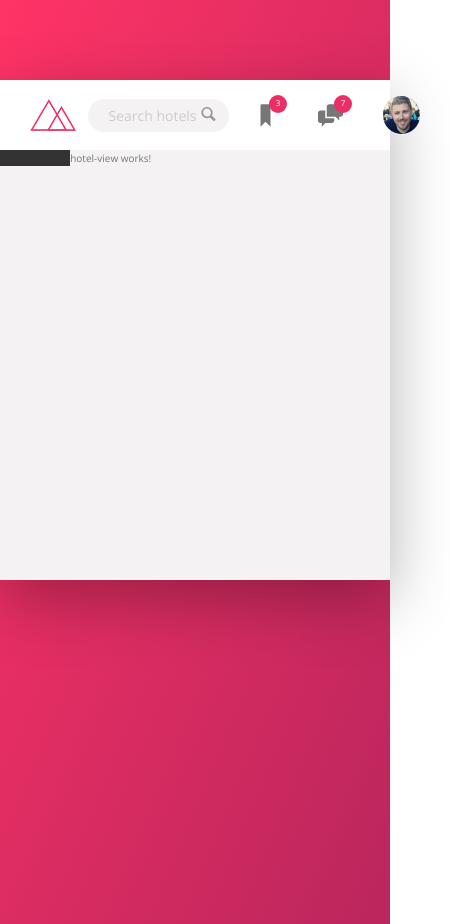
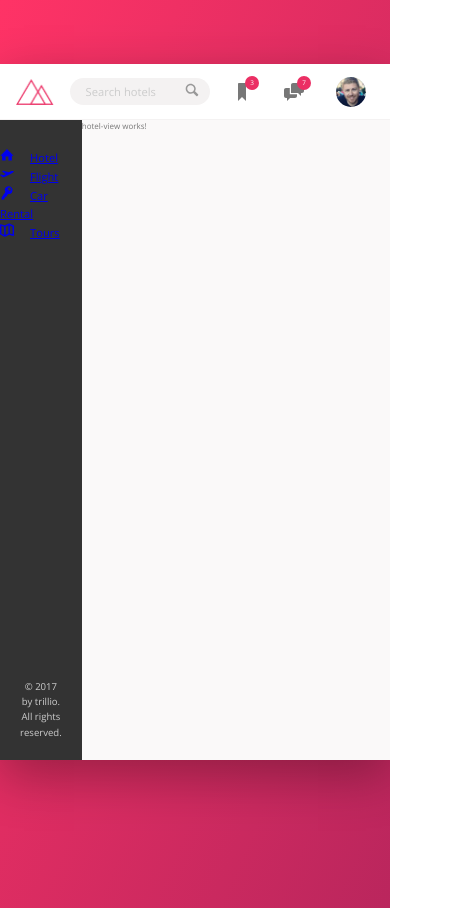
Before and after one commit to akshayr20/Hotel-Booking, an Angular app: page / in a window 390 px wide. Shown: the whole page, 450 px wide, since content can reach past the window. Built offline with nearby package versions, Linux system fonts and the light colour scheme.

Commit message:
added markup for sidebar and started with stylings for same

```diff
--- a/src/app/app.component.html
+++ b/src/app/app.component.html
@@ -1,4 +1,4 @@
 <div class="container">
-  <app-header></app-header>
+  <header><app-header></app-header></header>
   <app-content></app-content>
 </div>
--- a/src/app/app.component.scss
+++ b/src/app/app.component.scss
@@ -1,7 +1,8 @@
 .container {
-  max-width: 125rem;
+  max-width: 120rem;
   margin: 8rem auto;
-  background-color: var(--color-grey-light-2);
+  background-color: var(--color-grey-light-1);
   box-shadow: var(--shadow-dark);
+
   min-height: 50rem;
 }
--- a/src/app/app.component.ts
+++ b/src/app/app.component.ts
@@ -1,9 +1,9 @@
-import { Component } from '@angular/core';
+import { Component, ViewEncapsulation } from '@angular/core';
 
 @Component({
   selector: 'app-root',
   templateUrl: './app.component.html',
-  styleUrls: ['./app.component.scss']
+  styleUrls: ['./app.component.scss'],
 })
 export class AppComponent {
   title = 'trillo';
--- a/src/app/content/content.component.html
+++ b/src/app/content/content.component.html
@@ -1,4 +1,2 @@
-<div class="content">
-  <app-sidebar></app-sidebar>
-  <app-hotel-view></app-hotel-view>
-</div>
+<app-sidebar></app-sidebar>
+<app-hotel-view></app-hotel-view>
--- a/src/app/content/content.component.scss
+++ b/src/app/content/content.component.scss
@@ -1,3 +1,3 @@
-.content {
+:host {
   display: flex;
 }
--- a/src/app/header/header.component.html
+++ b/src/app/header/header.component.html
@@ -1,4 +1,3 @@
-<header class="header">
 <img src="../../assets/img/logo.png" alt="Trello logo" class="logo" />
 
 <form action="#" class="search">
@@ -9,15 +8,12 @@
 </form>
 <nav class="user-nav">
   <div class="user-nav__icon-box">
-      <svg class="user-nav__icon"><use xlink:href="../../assets/img/sprite.svg#icon-bookmark"></use></svg>
-      <span class="user-nav__notification">3</span>
+    <svg class="user-nav__icon"><use xlink:href="../../assets/img/sprite.svg#icon-bookmark"></use></svg> <span class="user-nav__notification">3</span>
   </div>
   <div class="user-nav__icon-box">
     <svg class="user-nav__icon"><use xlink:href="../../assets/img/sprite.svg#icon-chat"></use></svg> <span class="user-nav__notification">7</span>
   </div>
   <div class="user-nav__user">
-      <img src="../../assets/img/user-3.jpg" alt="User Photo" class="user-nav__user-photo">
-      <span class="user-nav__user-name"></span>
+    <img src="../../assets/img/user-3.jpg" alt="User Photo" class="user-nav__user-photo" /> <span class="user-nav__user-name"></span>
   </div>
 </nav>
-</header>
--- a/src/app/header/header.component.scss
+++ b/src/app/header/header.component.scss
@@ -1,8 +1,8 @@
-.header {
+:host {
   height: 7rem;
   font-size: 1.4rem;
   background-color: #fff;
-  border-bottom: var(--color-grey-light-2);
+  border-bottom: var(--line);
 
   display: flex;
   justify-content: space-between;
@@ -11,7 +11,7 @@
 
 .logo {
   height: 3.25rem;
-  margin-left: 3rem;
+  margin-left: 2rem;
 }
 
 .search {
@@ -47,24 +47,29 @@
   &__button {
     border: none;
     background-color: var(--color-grey-light-2);
+
     &:focus {
       outline: none;
     }
+
     &:active {
       transform: translateY(2px);
     }
+
   }
   &__icon {
-    height: 1.8rem;
-    width: 2.5rem;
+    height: 2rem;
+    width: 2rem;
     fill: var(--color-grey-dark-3);
   }
 }
 
 .user-nav {
+  align-self: stretch;
+
   display: flex;
   align-items: center;
-  align-self: stretch;
+
   & > * {
     padding: 0 2rem;
     height: 100%;
@@ -72,36 +77,40 @@
     display: flex;
     align-items: center;
   }
+
   & > *:hover {
     background-color: var(--color-grey-light-2);
   }
+
   &__icon-box {
     position: relative;
   }
+
   &__icon {
     height: 2.5rem;
     width: 2.5rem;
     fill: var(--color-grey-dark-2);
   }
+
   &__notification {
     font-size: 0.8rem;
     height: 1.75rem;
     width: 1.75rem;
-    border-radius: 100rem;
+    border-radius: 50%;
     background-color: var(--color-primary);
+    color: #fff;
     position: absolute;
-    color: #fff;
     top: 1.5rem;
     right: 1.1rem;
+
     display: flex;
     justify-content: center;
     align-items: center;
   }
+
   &__user-photo {
     height: 3.75rem;
     border-radius: 50%;
     margin-right: 1rem;
   }
-  &__user-name {
-  }
 }
--- a/src/app/hotel-view/hotel-view.component.scss
+++ b/src/app/hotel-view/hotel-view.component.scss
@@ -1,3 +1,4 @@
 :host {
   flex: 1;
+  height: 80rem;
 }
--- a/src/app/sidebar/sidebar.component.html
+++ b/src/app/sidebar/sidebar.component.html
@@ -1 +1,23 @@
-<div class="sidebar"></div>
+<ul class="side-nav">
+  <li class="side-nav__item">
+    <a href="#" class="side-nav__link">
+      <svg class="side-nav__icon"><use xlink:href="../../assets/img/sprite.svg#icon-home"></use></svg> <span>Hotel</span>
+    </a>
+  </li>
+  <li class="side-nav__item">
+    <a href="#" class="side-nav__link">
+      <svg class="side-nav__icon"><use xlink:href="../../assets/img/sprite.svg#icon-aircraft-take-off"></use></svg> <span>Flight</span>
+    </a>
+  </li>
+  <li class="side-nav__item">
+    <a href="#" class="side-nav__link">
+      <svg class="side-nav__icon"><use xlink:href="../../assets/img/sprite.svg#icon-key"></use></svg> <span>Car Rental</span>
+    </a>
+  </li>
+  <li class="side-nav__item">
+    <a href="#" class="side-nav__link">
+      <svg class="side-nav__icon"><use xlink:href="../../assets/img/sprite.svg#icon-map"></use></svg> <span>Tours</span>
+    </a>
+  </li>
+</ul>
+<div class="legal">&copy; 2017 by trillio. All rights reserved.</div>
--- a/src/app/sidebar/sidebar.component.scss
+++ b/src/app/sidebar/sidebar.component.scss
@@ -1,4 +1,34 @@
 :host {
   background-color: var(--color-grey-dark-1);
   flex: 0 0 18%;
+  min-height: 100%;
+
+  display: flex;
+  flex-direction: column;
+  justify-content: space-between;
 }
+
+.side-nav {
+  font-size: 1.4rem;
+  list-style: none;
+  margin-top: 3.5rem;
+  &__item {
+  }
+
+  &__link {
+  }
+
+  &__icon {
+    height: 1.75rem;
+    width: 1.75rem;
+    margin-right: 2rem;
+    fill: currentColor;
+  }
+}
+
+.legal {
+  font-size: 1.2rem;
+  text-align: center;
+  color: var(--color-grey-light-4);
+  padding: 2.5rem;
+}
--- a/src/assets/sass/_base.scss
+++ b/src/assets/sass/_base.scss
@@ -1,21 +1,3 @@
-/*
-COLORS
-
-Primary: #eb2f64
-Primary light: #FF3366
-Primary dark: #BA265D
-
-Grey light 1: #faf9f9
-Grey light 2: #f4f2f2
-Grey light 3: #f0eeee
-Grey light 4: #ccc
-
-Grey dark 1: #333
-Grey dark 2: #777
-Grey dark 3: #999
-
-*/
-
 :root {
   --color-primary: #eb2f64;
   --color-primary-light: #FF3366;
@@ -36,24 +18,33 @@ Grey dark 3: #999
   --line: 1px solid var(--color-grey-light-2);
 }
 
+$bp-largest: 75em;     // 1200px
+$bp-large: 68.75em;    // 1100px
+$bp-medium: 56.25em;   // 900px
+$bp-small: 37.5em;     // 600px
+$bp-smallest: 31.25em; // 500px
+
 * {
   margin: 0;
   padding: 0;
 }
 
 *,
-*::after,
-*::before {
+*::before,
+*::after {
   box-sizing: inherit;
 }
 
 html {
   box-sizing: border-box;
-  font-size: 62.5%;
+  font-size: 62.5%; // 1rem = 10px, 10px/16px = 62.5%
+
+  @media only screen and (max-width: $bp-large) {
+      font-size: 50%;
+  }
 }
 
 body {
-  // 1rem = 10px (default font size is 16px)
   font-family: 'Open Sans', sans-serif;
   font-weight: 400;
   line-height: 1.6;
@@ -61,5 +52,6 @@ body {
   background-image: linear-gradient(to right bottom, var(--color-primary-light), var(--color-primary-dark));
   background-size: cover;
   background-repeat: no-repeat;
+
   min-height: 100vh;
 }
--- /dev/null
+++ b/src/assets/sass/_mixins.scss
@@ -0,0 +1,51 @@
+@mixin clearFix {
+  &::after {
+    content: '';
+    display: table;
+    clear: both;
+  }
+}
+
+/* MEDIA QUERRY MANAGER
+
+0-600PX: PHONE
+0-900PX: TABLET-PORT
+900PX-1200PX: TABLET-LANDSCAPE
+1200PX-1800PX: NORMAL STYLES
+1800PX: BIG DESKTOP
+
+$breakpoint argument choices:
+-phone
+-tab-port
+-tab-land
+-big-desktop
+*/
+
+/* em and rems in media querries are not affected by root font size, ems are best options for media querries, 1em = 16px */
+
+@mixin respond($breakpoint) {
+  @if $breakpoint == phone {
+    @media (max-width: 37.5em) {
+      // 600px
+      @content;
+    }
+  }
+  @if $breakpoint == tab-port {
+    @media (max-width: 56.25em) {
+      // 900px
+      @content;
+    }
+  }
+  @if $breakpoint == tab-land {
+    @media (max-width: 75em) {
+      // 1200px
+      @content;
+    }
+  }
+  @if $breakpoint == big-desktop {
+    @media (min-width: 112.5em) {
+      // 1800px
+      @content;
+    }
+  }
+}
```
Lines whose indentation alone changed are shown as unchanged.
